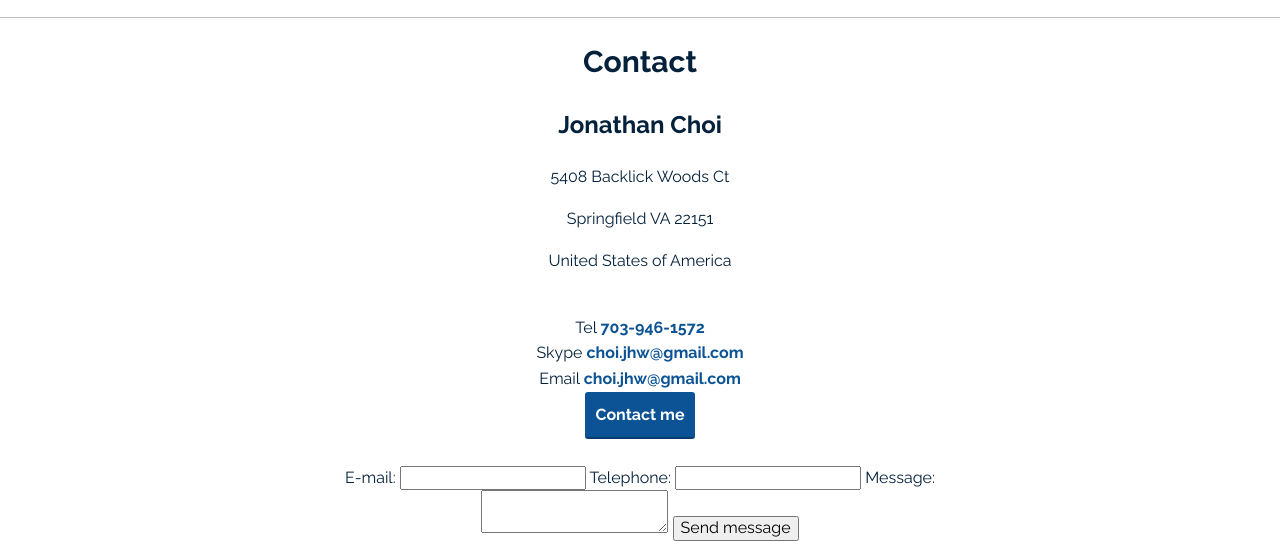
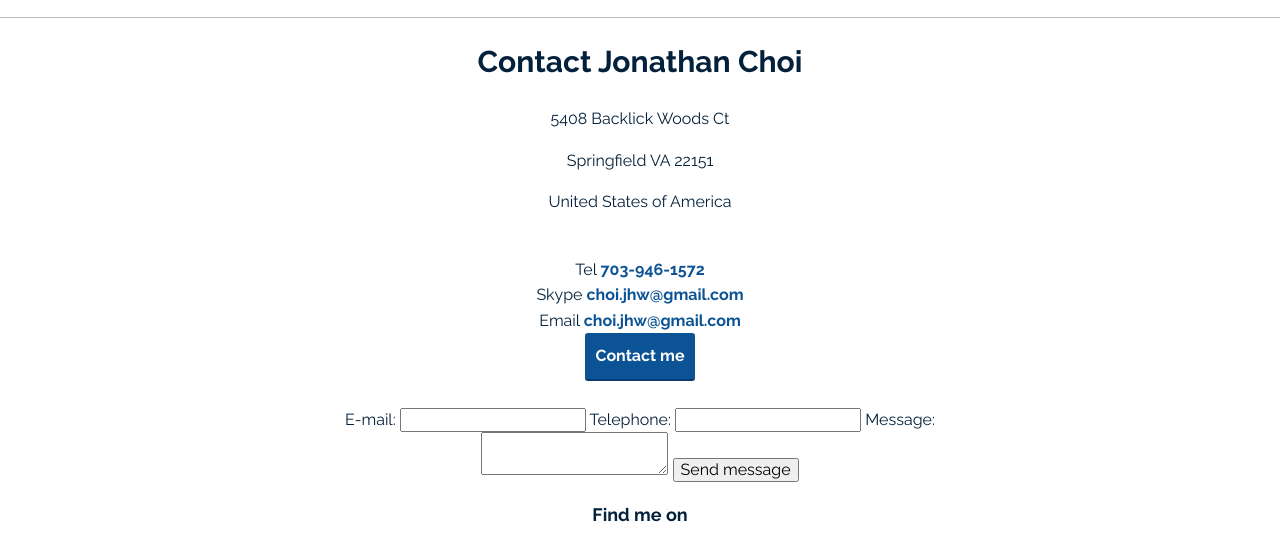
Before and after one commit to hyunweezy/portfolio-website, a plain HTML site: page contact.html in a window 1280 px wide. Shown: the part 93-635 px from the top of the page. Drawn offline with nearby package versions, Linux system fonts and the light colour scheme.

Commit message:
Changed title of about, contact, and index

```diff
--- a/contact.html
+++ b/contact.html
@@ -37,8 +37,7 @@
     </header>
 
     <main class="contact">
-        <h1>Contact</h1>
-        <h2>Jonathan Choi</h2>
+        <h1>Contact Jonathan Choi</h1>
         <p>5408 Backlick Woods Ct</p>
         <p>Springfield VA 22151</p>
         <p>United States of America</p>
```
Also changed, not shown: about.html (+1 -1 lines), index.html (+1 -1 lines).
